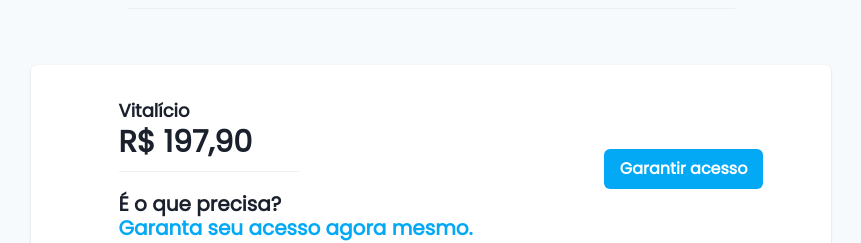
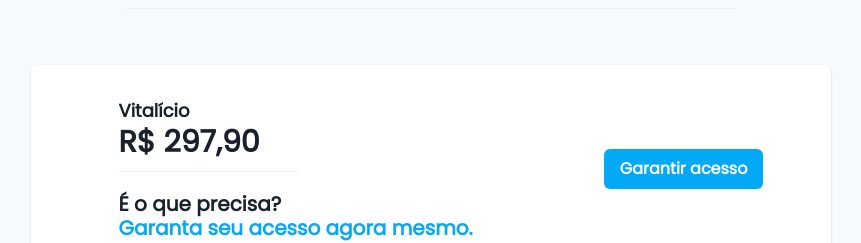
Before and after one commit to BrenoCarvalho/iforwarder-website, a Next.js app: page / in a window 1280 px wide. Shown: the part 1960-2203 px from the top of the page, without its empty margins (209-1070 px from the left). Built offline with nearby package versions, Linux system fonts and the light colour scheme.

Commit message:
price update

```diff
--- a/src/pages/index.tsx
+++ b/src/pages/index.tsx
@@ -207,7 +207,7 @@ export default function Page() {
                   mt={-3}
                   fontWeight="extrabold"
                 >
-                  R$ 197,90
+                  R$ 297,90
                 </Text>
               </Flex>
               <Divider w={"180px"} mt="6px" mb="20px" />
```
